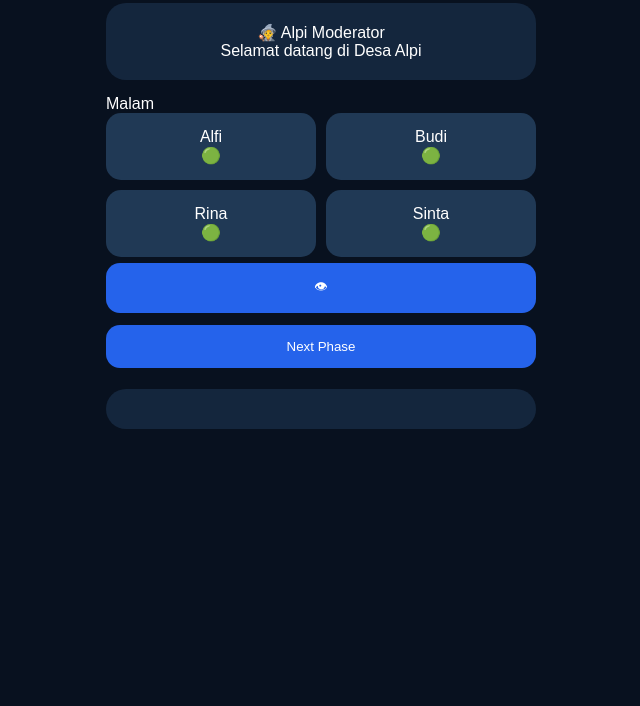
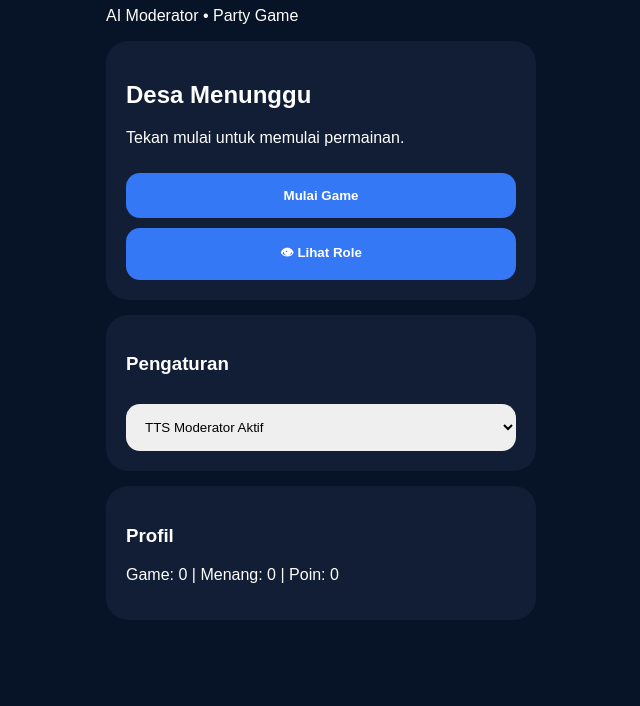
Before and after one commit to Alfisaja21/Game_Alpi, a plain HTML site: page werewolf/index.html in a window 1280 px wide. Shown: the part 94-800 px from the top of the page, without its empty margins (319-959 px from the left). Drawn offline with Linux system fonts and the light colour scheme.

Commit message:
Add files via upload

```diff
--- a/werewolf/index.html
+++ b/werewolf/index.html
@@ -1,19 +1,36 @@
 <!DOCTYPE html>
 <html>
 <head>
-<meta name="viewport" content="width=device-width,initial-scale=1">
-<title>Game Alpi Werewolf</title>
+<meta name="viewport" content="width=device-width, initial-scale=1">
+<title>Werewolf Game Alpi</title>
 <link rel="stylesheet" href="style.css">
 </head>
 <body>
 <main>
-<h1>🌙 Game Alpi Werewolf</h1>
-<div id="moderator">🧙 Alpi Moderator<br><span id="narration">Selamat datang di Desa Alpi</span></div>
-<div id="phase">LOBBY</div>
-<div id="players"></div>
-<button id="roleBtn">👁</button>
-<button id="nextBtn">Next Phase</button>
-<div id="log"></div>
+<h1>🐺 Werewolf</h1>
+<p>AI Moderator • Party Game</p>
+
+<section class="card">
+<h2 id="title">Desa Menunggu</h2>
+<p id="story">Tekan mulai untuk memulai permainan.</p>
+<button onclick="startGame()">Mulai Game</button>
+<button onclick="showRole()">👁 Lihat Role</button>
+<div id="role" class="role hide"></div>
+</section>
+
+<section class="card">
+<h3>Pengaturan</h3>
+<select id="tts">
+<option value="on">TTS Moderator Aktif</option>
+<option value="off">TTS Mati</option>
+</select>
+</section>
+
+<section class="card">
+<h3>Profil</h3>
+<p id="profile"></p>
+</section>
+
 </main>
 <script src="script.js"></script>
 </body>
--- a/werewolf/script.js
+++ b/werewolf/script.js
@@ -1,37 +1,29 @@
-const players=[
-{name:'Alfi',role:'Werewolf',alive:true},
-{name:'Budi',role:'Villager',alive:true},
-{name:'Rina',role:'Seer',alive:true},
-{name:'Sinta',role:'Doctor',alive:true}
-];
+let role="";
+let roles=["Villager","Villager","Seer","Doctor","Werewolf"];
 
-let phase='Malam';
+let profile=JSON.parse(localStorage.getItem("ww_profile")||'{"game":0,"win":0,"point":0}');
 
-function render(){
-document.getElementById('phase').innerText=phase;
-playersEl=document.getElementById('players');
-playersEl.innerHTML='';
-players.forEach(p=>{
-playersEl.innerHTML+=`<div class='player'>${p.name}<br>${p.alive?'🟢':'💀'}</div>`;
-});
+function speak(t){
+ document.getElementById("story").innerText=t;
+ if(document.getElementById("tts").value==="on"){
+  speechSynthesis.speak(new SpeechSynthesisUtterance(t));
+ }
 }
-render();
 
-document.getElementById('roleBtn').onclick=()=>{
-alert('Role kamu: '+players[0].role);
-};
+function startGame(){
+ role=roles[Math.floor(Math.random()*roles.length)];
+ profile.game++;
+ localStorage.setItem("ww_profile",JSON.stringify(profile));
+ document.getElementById("title").innerText="Malam Pertama";
+ speak("Malam tiba. Semua warga desa tertidur. Moderator memulai permainan.");
+}
 
-document.getElementById('nextBtn').onclick=()=>{
-if(phase==='Malam'){
-phase='Diskusi';
-narration.innerText='☀️ Pagi tiba. Warga berdiskusi.';
-}else if(phase==='Diskusi'){
-phase='Voting';
-narration.innerText='⚖️ Voting rahasia dimulai.';
-}else{
-phase='Malam';
-narration.innerText='🌙 Semua warga tidur.';
+function showRole(){
+ let r=document.getElementById("role");
+ r.classList.remove("hide");
+ r.innerHTML="Role Kamu<br><b>"+role+"</b>";
+ setTimeout(()=>r.classList.add("hide"),5000);
 }
-document.getElementById('log').innerHTML+='Fase: '+phase+'<br>';
-render();
-};
+
+document.getElementById("profile").innerText=
+"Game: "+profile.game+" | Menang: "+profile.win+" | Poin: "+profile.point;
--- a/werewolf/style.css
+++ b/werewolf/style.css
@@ -1,6 +1,40 @@
-body{margin:0;background:#08111f;color:white;font-family:Arial}
-main{max-width:430px;margin:auto;padding:16px}
-#moderator,#log{background:#14263d;padding:20px;border-radius:20px;margin:15px 0;text-align:center}
-#players{display:grid;grid-template-columns:1fr 1fr;gap:10px}
-.player{background:#203955;padding:15px;border-radius:15px;text-align:center}
-button{width:100%;padding:14px;margin:6px 0;border:0;border-radius:14px;background:#2563eb;color:white}
+body{
+margin:0;
+background:#071326;
+color:white;
+font-family:Arial;
+}
+main{
+max-width:430px;
+margin:auto;
+padding:20px;
+}
+.card{
+background:#111e35;
+border-radius:22px;
+padding:20px;
+margin:15px 0;
+}
+button,select{
+width:100%;
+padding:15px;
+margin-top:10px;
+border-radius:14px;
+border:0;
+}
+button{
+background:#3478f6;
+color:white;
+font-weight:bold;
+}
+.role{
+background:#38234d;
+padding:25px;
+font-size:28px;
+text-align:center;
+border-radius:15px;
+margin-top:15px;
+}
+.hide{
+display:none;
+}
```
Also changed, not shown: readme.txt.
